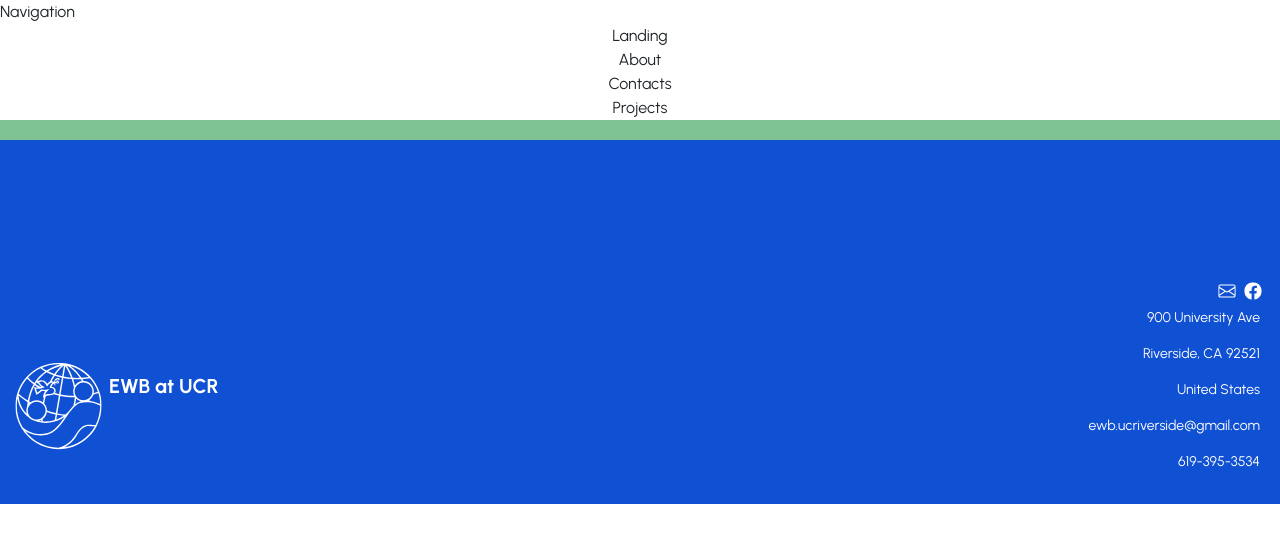
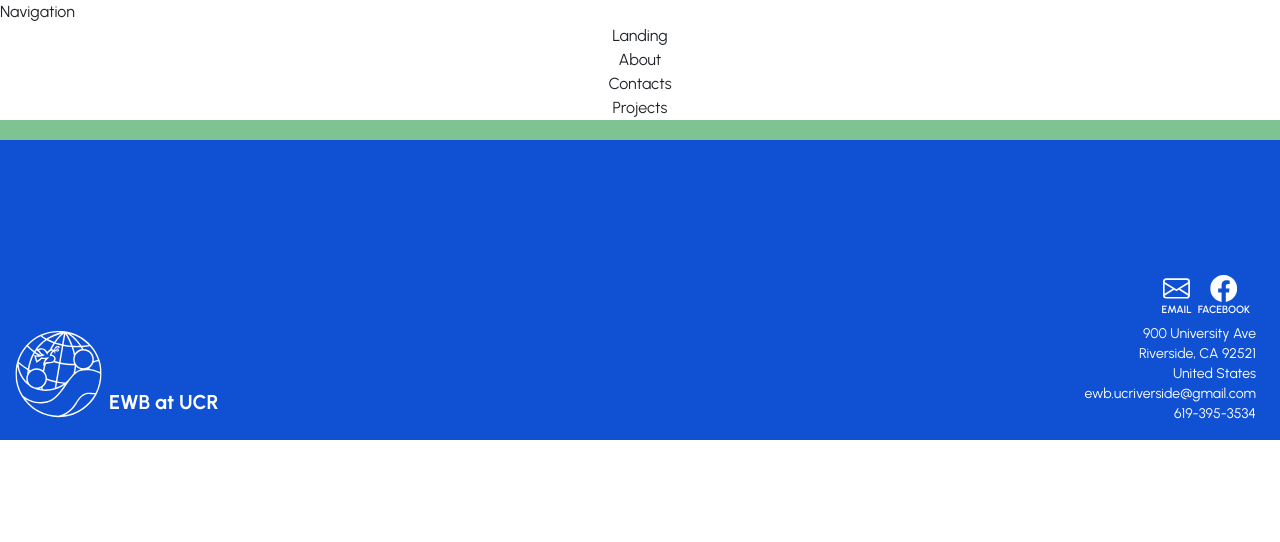
Before and after one commit to acm-ucr/ewb-website, a Next.js app: page / in a window 1280 px wide. Shown: the top 542 px of the page. Built offline with nearby package versions, Linux system fonts and the light colour scheme.

Commit message:
kevin/footer

```diff
--- a/src/components/Footer.jsx
+++ b/src/components/Footer.jsx
@@ -1,23 +1,37 @@
 import whiteLogo from "../../public/assets/whiteLogo.svg";
 import Image from "next/image";
+import Link from "next/link";
 import { ICONS } from "@/data/icons";
+import { LINKS } from "@/data/links";
 
 const Footer = () => {
   return (
     <div className="w-full bg-ewb-blue-200 border-t-[20px] border-t-ewb-green pt-32 flex justify-between">
       <div className="inline-flex pl-6 pt-10 text-white font-bold text-xl">
         <Image src={whiteLogo} alt="EWB Logo" className="scale-125" />
-        <p className="pt-16 pl-4">EWB at UCR</p>
+        <p className="pl-4 pt-20">EWB at UCR</p>
       </div>
 
-      <div className="px-1 text-right text-white m-3 text-sm">
-        <div className="ml-3 scale-125 float-right">{ICONS["facebook"]}</div>
-        <div className="scale-125 float-right"> {ICONS["email"]} </div>
-        <p className="pt-4">900 University Ave</p>
-        <p>Riverside, CA 92521</p>
-        <p>United States</p>
-        <p>ewb.ucriverside@gmail.com</p>
-        <p>619-395-3534</p>
+      <div className="text-right text-white text-sm flex flex-col m-0 p-0">
+        <div className="flex flex-row scale-75 ml-20">
+          {LINKS.map((social, index) => (
+            <Link
+              key={index}
+              href={social.link}
+              className="no-underline text-white hover:text-ewb-white mx-1 flex flex-col items-center hover:-translate-y-0.5 duration-300"
+            >
+              <icons className="text-4xl">{ICONS[social.text]}</icons>
+              <div className="font-semibold uppercase">{social.text}</div>
+            </Link>
+          ))}
+        </div>
+        <div className="mx-4 pb-3">
+          <div>900 University Ave</div>
+          <div>Riverside, CA 92521</div>
+          <div>United States</div>
+          <div>ewb.ucriverside@gmail.com</div>
+          <div>619-395-3534</div>
+        </div>
       </div>
     </div>
   );
```
